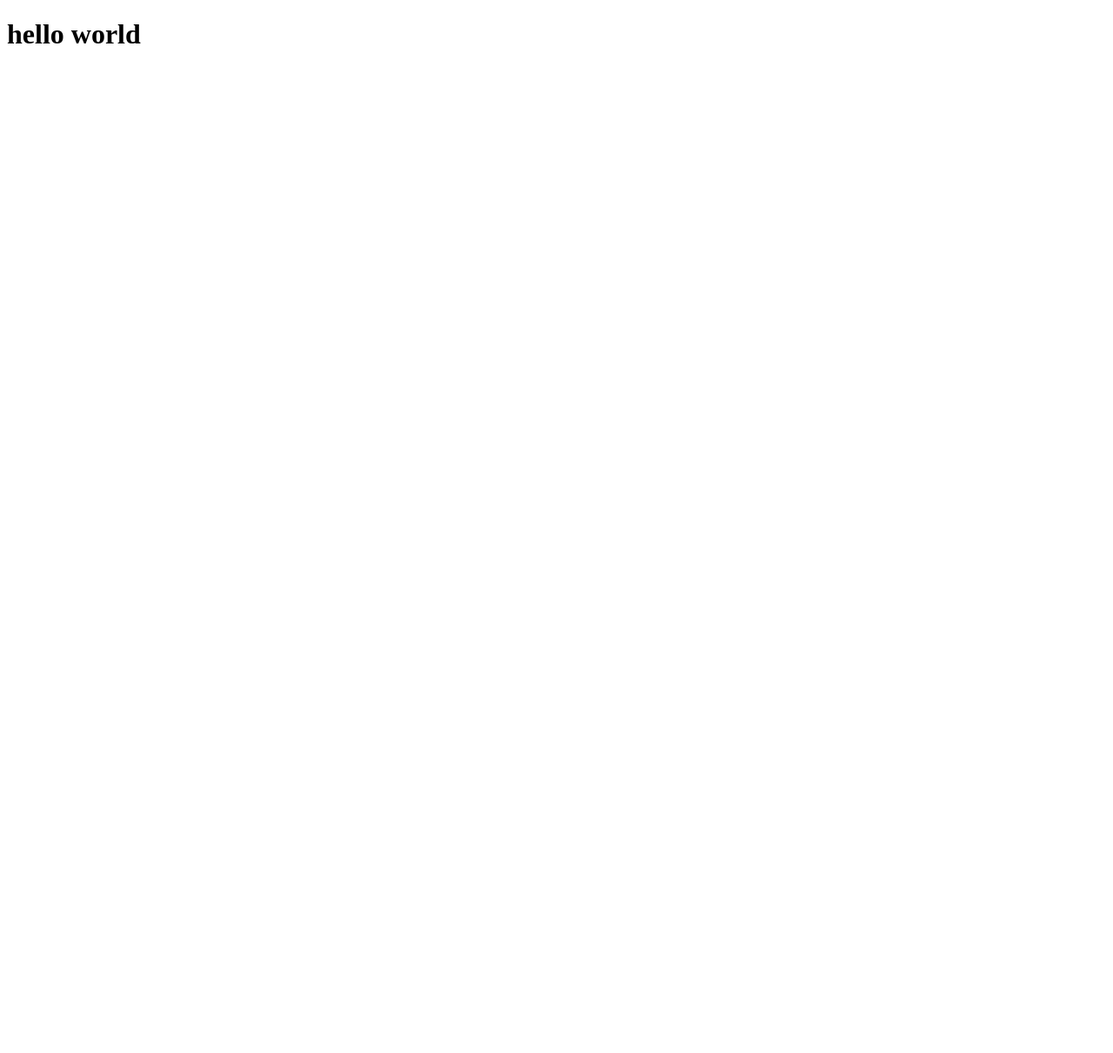
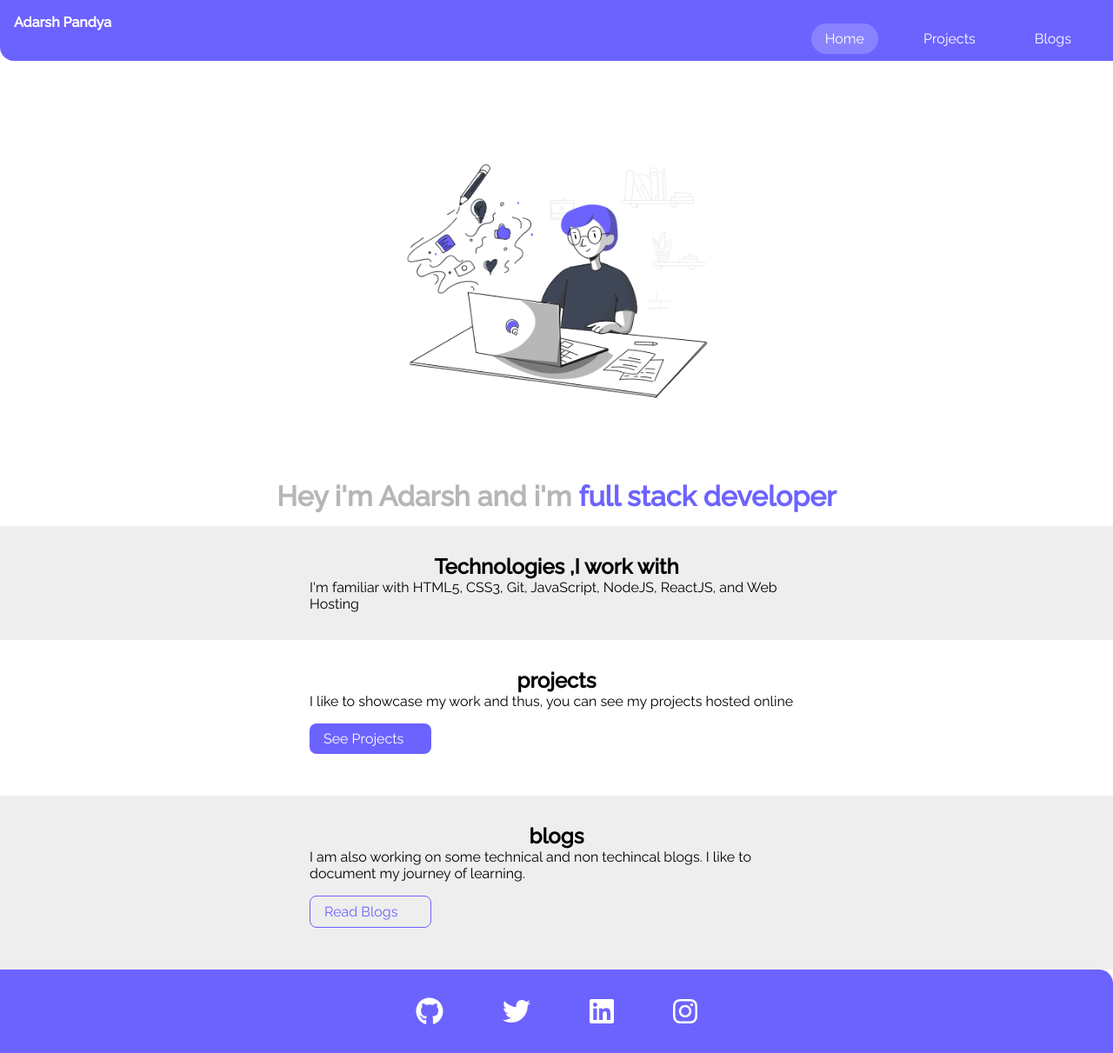
Before and after one commit to WhoAdarshPandya/adarsh_portfolio, a plain HTML site: page index.html in a window 1280 px wide. Shown: the whole page at 87% size. Before the commit the page ends 800 px from the top, so only its background shows below. Drawn offline with Linux system fonts and the light colour scheme.

Commit message:
index page done

```diff
--- a/index.html
+++ b/index.html
@@ -5,12 +5,84 @@
     <meta charset="UTF-8">
     <meta name="viewport" content="width=device-width, initial-scale=1.0">
     <title>Adarsh's Site</title>
+    <!-- load font awesome -->
+    <link rel="stylesheet" href="https://cdnjs.cloudflare.com/ajax/libs/font-awesome/5.15.1/css/all.min.css"
+        integrity="sha512-+4zCK9k+qNFUR5X+cKL9EIR+ZOhtIloNl9GIKS57V1MyNsYpYcUrUeQc9vNfzsWfV28IaLL3i96P9sdNyeRssA=="
+        crossorigin="anonymous" />
+    <!-- font awesome script -->
+    <script src="https://cdnjs.cloudflare.com/ajax/libs/font-awesome/5.15.1/js/all.min.js"
+        integrity="sha512-F5QTlBqZlvuBEs9LQPqc1iZv2UMxcVXezbHzomzS6Df4MZMClge/8+gXrKw2fl5ysdk4rWjR0vKS7NNkfymaBQ=="
+        crossorigin="anonymous"></script>
+    <!-- add css -->
     <link rel="stylesheet" href="./style.css">
 </head>
 
 <body>
-    <h1>hello world</h1>
-    <script src="./main.js"></script>
+    <nav class="navigation container">
+        <div class="nav-brand"><a href="/">Adarsh Pandya </a></div>
+        <ul class="list-non-bullet nav-pills">
+            <li class="list-item-inline">
+                <a class="link link-active" href="#home">Home</a>
+            </li>
+            <li class="list-item-inline">
+                <a class="link" href="/projects.html">Projects</a>
+            </li>
+            <li class="list-item-inline">
+                <a class="link" href="/blogs.html">Blogs</a>
+            </li>
+        </ul>
+    </nav>
+    <header class="hero">
+        <img class="hero-img" src="./assets/blogging.png" />
+        <h1 class="hero-heading">Hey i'm Adarsh and i'm<span class="heading-inverted"> full stack developer</span></h1>
+    </header>
+    <section class="section ow" id="home">
+        <div class="container container-center">
+            <h1>Technologies ,I work with </h1>
+            <p>I'm familiar with HTML5, CSS3, Git, JavaScript, NodeJS, ReactJS, and Web Hosting</p>
+        </div>
+    </section>
+
+    <section class="section">
+        <div class="container container-center">
+            <h1>projects</h1>
+            <p>I like to showcase my work and thus, you can see my projects hosted online</p>
+            <a class="link link-primary" href="/projects.html">See Projects</a>
+        </div>
+    </section>
+
+    <section class="section ow">
+        <div class="container container-center">
+            <h1>blogs</h1>
+            <p>I am also working on some technical and non techincal blogs. I like to document my journey of learning.
+            </p>
+            <a class="link link-secondary" href="/blogs.html">Read Blogs</a>
+        </div>
+    </section>
+    <footer class="footer">
+        <ul class="list-non-bullet">
+            <li class="list-item-inline">
+                <a class="link" href="https://github.com/whoadarshpandya">
+                    <i class="fab fa-github fa-2x"></i>
+                </a>
+            </li>
+            <li class="list-item-inline">
+                <a class="link" href="https://twitter.com/codarsh">
+                    <i class="fab fa-twitter fa-2x"></i>
+                </a>
+            </li>
+            <li class="list-item-inline">
+                <a class="link" href="https://in.linkedin.com/in/adarsh-pandya-73963a15b">
+                    <i class="fab fa-linkedin fa-2x"></i>
+                </a>
+            </li>
+            <li class="list-item-inline">
+                <a class="link" href="https://instagram.com/why_adarsh">
+                    <i class="fab fa-instagram fa-2x"></i>
+                </a>
+            </li>
+        </ul>
+    </footer>
 </body>
 
 </html>
--- a/main.js
+++ /dev/null
@@ -1 +0,0 @@
-alert("hello www");
--- a/style.css
+++ b/style.css
@@ -0,0 +1,178 @@
+@import url('https://fonts.googleapis.com/css2?family=Raleway:wght@400;500&display=swap');
+
+:root {
+    --primary-color: #6C63FF;
+    --off-white: #EEE;
+    --dark-gray: #b6b6b6;
+}
+
+* {
+    padding: 0;
+    margin: 0;
+    scroll-behavior: smooth;
+    box-sizing: border-box;
+    font-family: 'Raleway', sans-serif !important;
+}
+
+hr {
+    margin: 2rem 0rem;
+}
+
+
+/** spaces **/
+
+.margin-md {
+    margin: 1.5rem;
+}
+
+/** container **/
+.container {
+    padding: 0rem 1rem;
+}
+
+.container-center {
+    max-width: 600px;
+    margin: auto;
+}
+
+/** links **/
+.link {
+    box-sizing: border-box;
+    text-decoration: none;
+    padding: 0.5rem 1rem;
+    transition: all 300ms ease-in-out;
+}
+
+nav .link:hover {
+    border-radius: 20px;
+    background-color: rgba(255, 255, 255, 0.2);
+}
+
+.link-primary {
+    background-color: var(--primary-color);
+    border-radius: 0.5rem;
+    color: white;
+    display: block;
+    max-width: 140px;
+    margin: 1rem 1rem 1rem 0rem;
+}
+
+.link-secondary {
+    color: var(--primary-color);
+    border-radius: 0.5rem;
+    border: 1px solid var(--primary-color);
+    display: block;
+    max-width: 140px;
+    margin: 1rem 1rem 1rem 0rem;
+}
+
+/* Navbar */
+.navigation {
+    background-color: var(--primary-color);
+    color: white;
+    padding: 1rem;
+    border-bottom-left-radius: 1rem;
+}
+
+.navigation .nav-brand {
+    font-weight: bold;
+}
+
+.nav-brand a {
+    text-decoration: none;
+    color: inherit;
+}
+
+.navigation .nav-pills {
+    text-align: right;
+}
+
+.navigation .link {
+    color: white;
+}
+
+.navigation .link-active {
+    background: rgba(255, 255, 255, 0.2);
+    border-radius: 20px;
+}
+
+.list-non-bullet {
+    list-style: none;
+    padding-inline-start: 0px;
+}
+
+.list-item-inline {
+    display: inline;
+    padding: 0rem 1rem;
+}
+
+/** header **/
+
+.hero {
+    padding: 1rem !important;
+}
+
+.hero .hero-img {
+    width: 450px;
+    display: block;
+    margin: 0 auto;
+    max-width: 90%;
+}
+
+.hero .hero-heading {
+    text-align: center;
+    padding-top: 1rem;
+    color: var(--dark-gray);
+}
+
+.hero .hero-heading .heading-inverted {
+    color: var(--primary-color);
+}
+
+/** sections **/
+
+.section {
+    padding: 2rem;
+}
+
+.section h1 {
+    text-align: center;
+
+}
+
+.ow {
+    background-color: var(--off-white);
+}
+
+/** footers **/
+
+.footer {
+    background-color: var(--primary-color);
+    padding: 2rem 1rem;
+    text-align: center;
+    color: white;
+    border-top-right-radius: 1rem;
+}
+
+.footer .link {
+    color: white
+}
+
+.footer .footer-header {
+    font-weight: bold;
+    font-size: large;
+}
+
+.footer ul {
+    padding-inline-start: 0px;
+}
+
+/** projects **/
+.showcase-list {
+    padding: 2rem;
+}
+
+/** blogs **/
+.showcase-blog {
+    padding-bottom: 6rem;
+}
```
Also changed, not shown: pages/blogs.html (added, +15 -0 lines), pages/projects.html (added, +16 -0 lines), assets/blogging.png (added).
